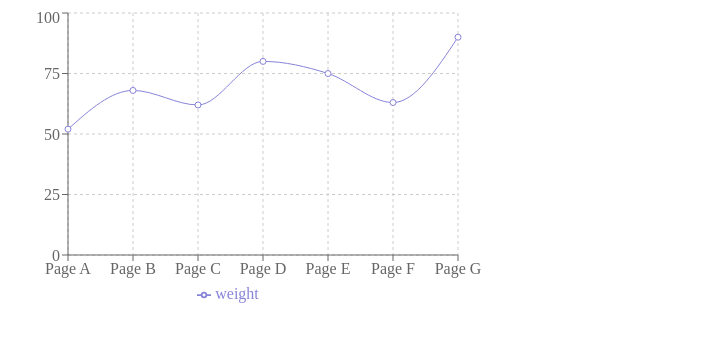
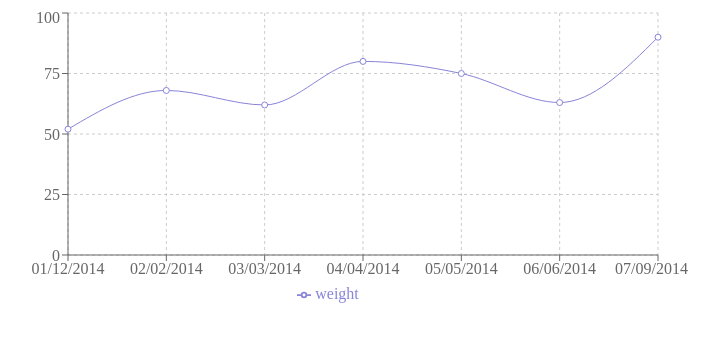
Before and after one commit to WandoChocolates/weighttracker, a React (Create React App) app: page / in a window 1280 px wide. Shown: the top 342 px of the page, without its empty margins (20-739 px from the left). Built offline with nearby package versions, Linux system fonts and the light colour scheme.

Commit message:
date-fns format works fine

```diff
--- a/src/App.js
+++ b/src/App.js
@@ -5,31 +5,31 @@ import { format } from 'date-fns';
 
 const data = [
   {
-    name: 'Page A',
+    name: `${format(new Date(2014, 0, 12), 'MM/dd/yyyy')}`,
     weight: 52,
   },
   {
-    name: 'Page B',
+    name: `${format(new Date(2014, 1, 2), 'MM/dd/yyyy')}`,
     weight: 68,
   },
   {
-    name: 'Page C',
+    name: `${format(new Date(2014, 2, 3), 'MM/dd/yyyy')}`,
     weight: 62,
   },
   {
-    name: 'Page D',
+    name: `${format(new Date(2014, 3, 4), 'MM/dd/yyyy')}`,
     weight: 80,
   },
   {
-    name: 'Page E',
+    name: `${format(new Date(2014, 4, 5), 'MM/dd/yyyy')}`,
     weight: 75,
   },
   {
-    name: 'Page F',
+    name: `${format(new Date(2014, 5, 6), 'MM/dd/yyyy')}`,
     weight: 63,
   },
   {
-    name: 'Page G',
+    name: `${format(new Date(2014, 6, 9), 'MM/dd/yyyy')}`,
     weight: 90,
   },
 ];
@@ -37,7 +37,7 @@ const data = [
 export default function App() {
   return (
       <LineChart
-        width={500}
+        width={700}
         height={300}
         data={data}
         margin={{
```
